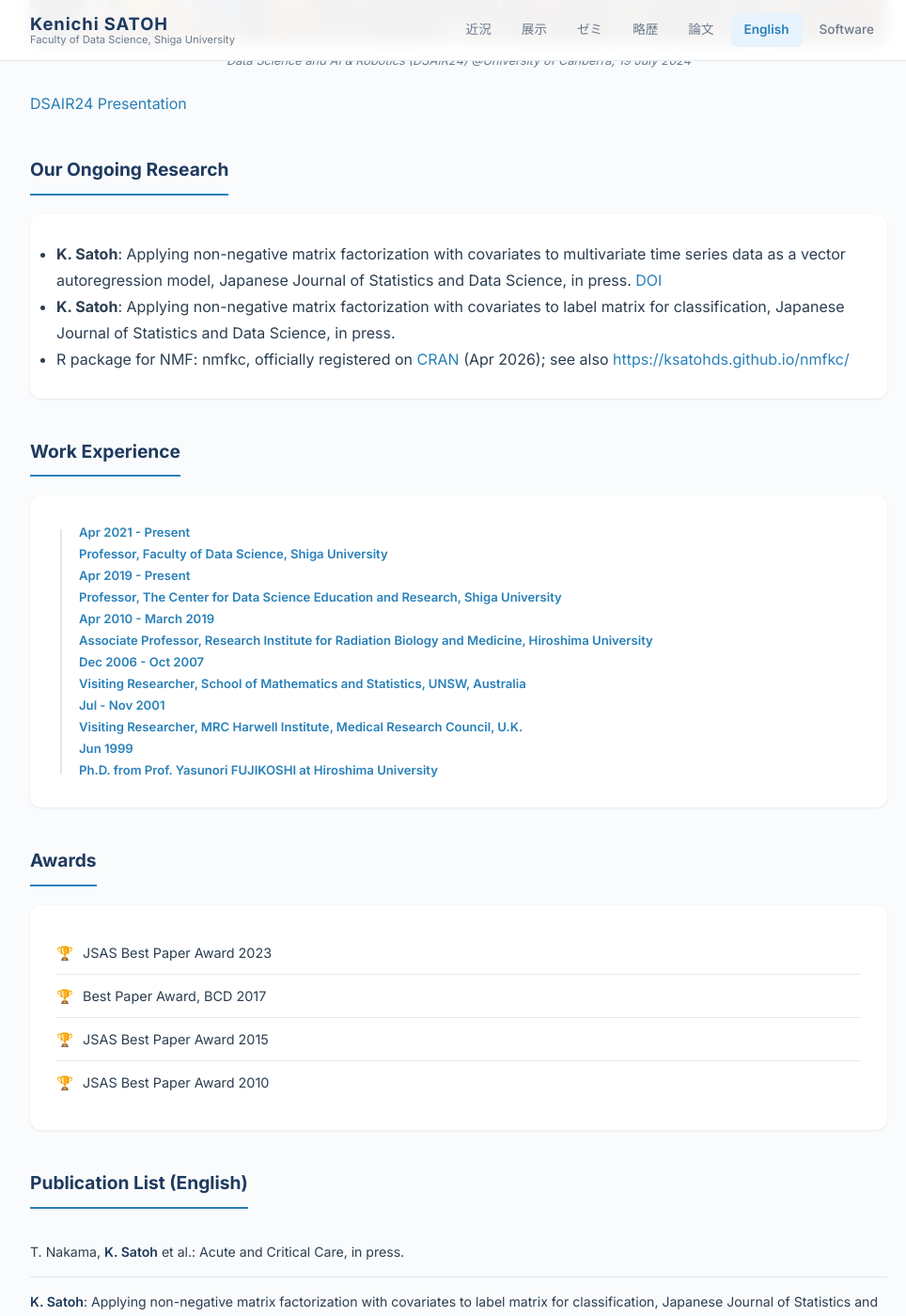
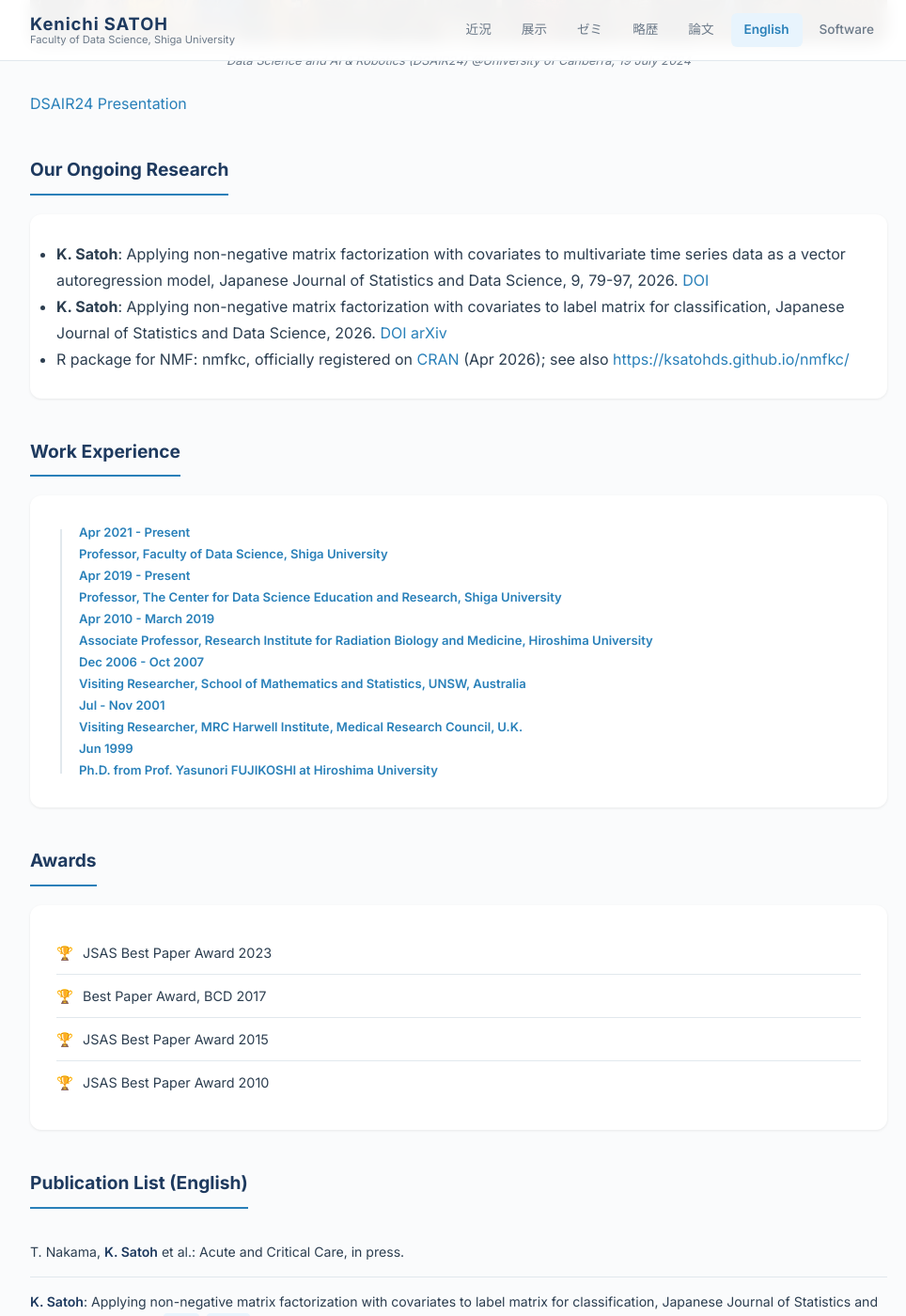
Before and after one commit to ksatohds/ksatohds.github.io, a Jekyll site: the page built from english.md, in a window 1280 px wide and 1400 px high, scrolled down 796 px. Shown: the whole window at 94% size, without its empty margins (152-1116 px from the left). Built offline with Jekyll 4.4.1, drawn with Linux system fonts in a browser that asks for light colours; some of the changed text lies outside the part shown.

Commit message:
20260825 論文: NMF-LAB（分類のためのラベル行列へのNMF適用）の掲載を反映
Japanese Journal of Statistics and Data Science に2026年8月25日付で公開
（DOI 10.1007/s42081-026-00349-x）。in press / inpress の表記を 2026 に
変更し、english.md の2か所には DOI・arXiv リンクを追加（papers.md は
既にリンクあり）。
あわせて english.md の近況欄で VAR 論文が in press のままだった不整合を
修正（papers.md と同じ 9, 79-97, 2026 に統一）。

Co-Authored-By: Claude Fable 5 <noreply@anthropic.com>

```diff
--- a/english.md
+++ b/english.md
@@ -39,8 +39,8 @@ title: English
 
   <div class="card">
     <ul>
-      <li><strong class="author-highlight">K. Satoh</strong>: Applying non-negative matrix factorization with covariates to multivariate time series data as a vector autoregression model, Japanese Journal of Statistics and Data Science, in press. <a class="pub-link" href="https://doi.org/10.1007/s42081-025-00314-0">DOI</a></li>
-      <li><strong class="author-highlight">K. Satoh</strong>: Applying non-negative matrix factorization with covariates to label matrix for classification, Japanese Journal of Statistics and Data Science, in press.</li>
+      <li><strong class="author-highlight">K. Satoh</strong>: Applying non-negative matrix factorization with covariates to multivariate time series data as a vector autoregression model, Japanese Journal of Statistics and Data Science, 9, 79-97, 2026. <a class="pub-link" href="https://doi.org/10.1007/s42081-025-00314-0">DOI</a></li>
+      <li><strong class="author-highlight">K. Satoh</strong>: Applying non-negative matrix factorization with covariates to label matrix for classification, Japanese Journal of Statistics and Data Science, 2026. <a class="pub-link" href="https://doi.org/10.1007/s42081-026-00349-x">DOI</a> <a class="pub-link" href="https://arxiv.org/abs/2510.10375">arXiv</a></li>
       <li>R package for NMF: nmfkc, officially registered on <a href="https://cran.r-project.org/web/packages/nmfkc/index.html">CRAN</a> (Apr 2026); see also <a href="https://ksatohds.github.io/nmfkc/">https://ksatohds.github.io/nmfkc/</a></li>
     </ul>
   </div>
@@ -98,7 +98,7 @@ title: English
   <ol class="pub-list">
     <li>T. Nakama, <strong class="author-highlight">K. Satoh</strong> et al.: Acute and Critical Care, in press.</li>
 
-    <li><strong class="author-highlight">K. Satoh</strong>: Applying non-negative matrix factorization with covariates to label matrix for classification, Japanese Journal of Statistics and Data Science, in press.</li>
+    <li><strong class="author-highlight">K. Satoh</strong>: Applying non-negative matrix factorization with covariates to label matrix for classification, Japanese Journal of Statistics and Data Science, 2026. <a class="pub-link" href="https://doi.org/10.1007/s42081-026-00349-x">DOI</a> <a class="pub-link" href="https://arxiv.org/abs/2510.10375">arXiv</a></li>
 
     <li><strong class="author-highlight">K. Satoh</strong>: Applying non-negative matrix factorization with covariates to multivariate time series data as a vector autoregression model, Japanese Journal of Statistics and Data Science, 9, 79-97, 2026. <a class="pub-link" href="https://doi.org/10.1007/s42081-025-00314-0">DOI</a></li>
 
```
Also changed, not shown: papers.md (+1 -1 lines).
